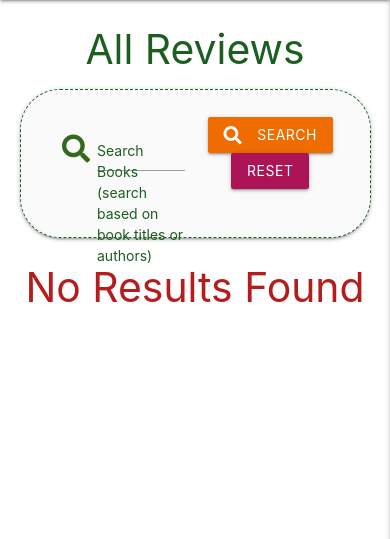
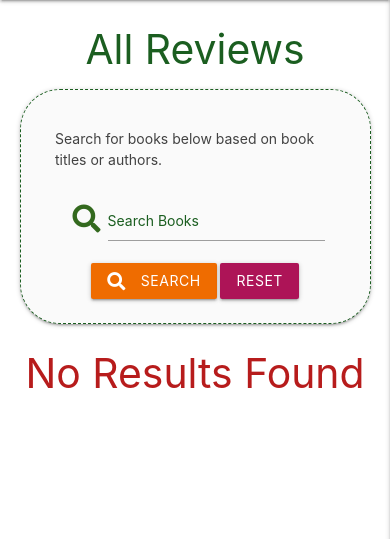
Before and after one commit to mayasharma2110/Bookworm, a Flask app: page / in a window 390 px wide. Shown: the part 61-600 px from the top of the page. Run offline with Flask 2, Linux system fonts and the light colour scheme; data that the repository does not hold is empty; some libraries are stand-ins or nearby versions.

Commit message:
Fixed issue with search bar section on small screens

```diff
--- a/templates/reviews.html
+++ b/templates/reviews.html
@@ -6,21 +6,21 @@
 
     <div class="row card-panel grey lighten-5">
         <form action="{{ url_for('search') }}" method="post" class="col s12">
-            <div class="row valign-wrapper center-align">
-                <div class="input-field col s12 m8">
+            <p>Search for books below based on book titles or authors.</p>
+                <div class="center-align input-field col s12 m8">
                     <i class="fas fa-search prefix light-green-text text-darken-4"></i>
                     <input type="text" name="query" id="query" minlength="3" class="validate" required>
-                    <label for="query">Search Books (search based on book titles or authors)</label>
+                    <label for="query">Search Books</label>
                 </div>
-                <div class="col s12 m4">
+                <div class="center-align col s12 m4">
                     <button type="submit" class="orange darken-3 btn">
                         <i class="fas fa-search left"></i> Search
                     </button>
                     <a href="{{ url_for('get_reviews') }}" class="pink darken-3 btn">Reset</a>
                 </div>
-            </div>
         </form>
     </div>
+
 
     {% if books|length > 0 %}
     <!-- show all genres -->
```
